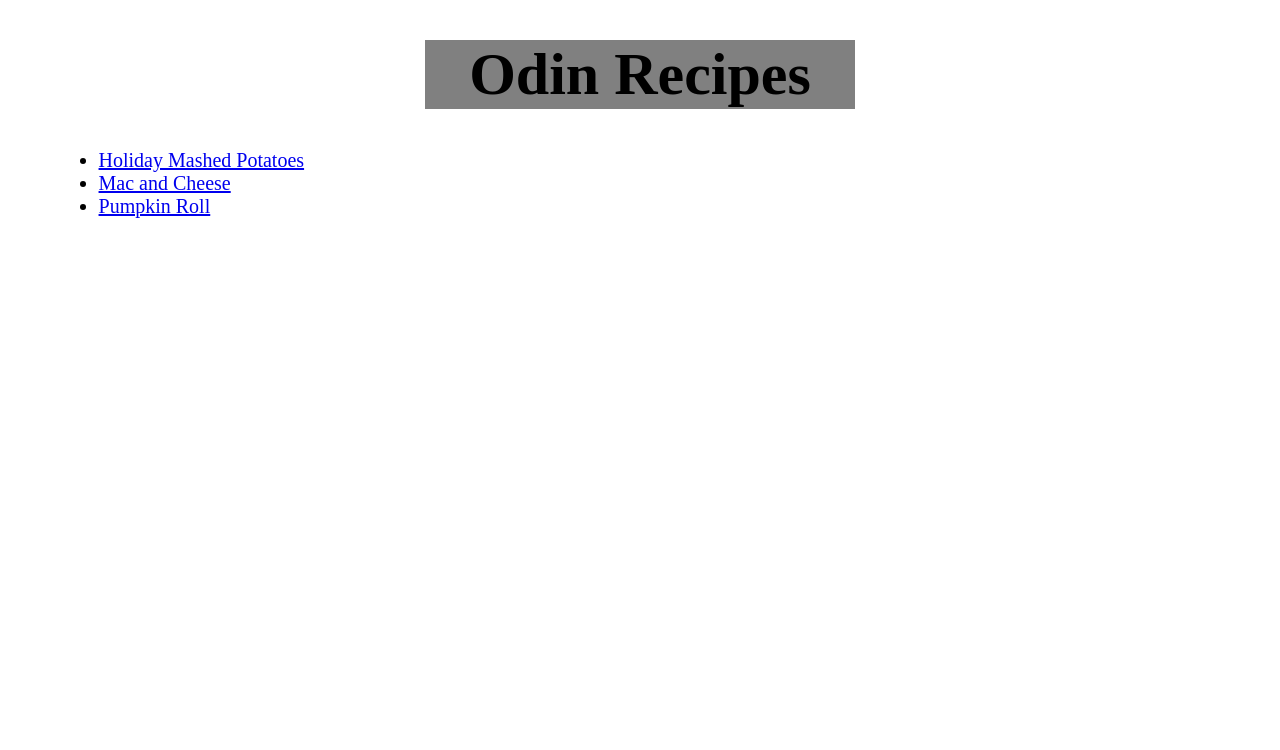
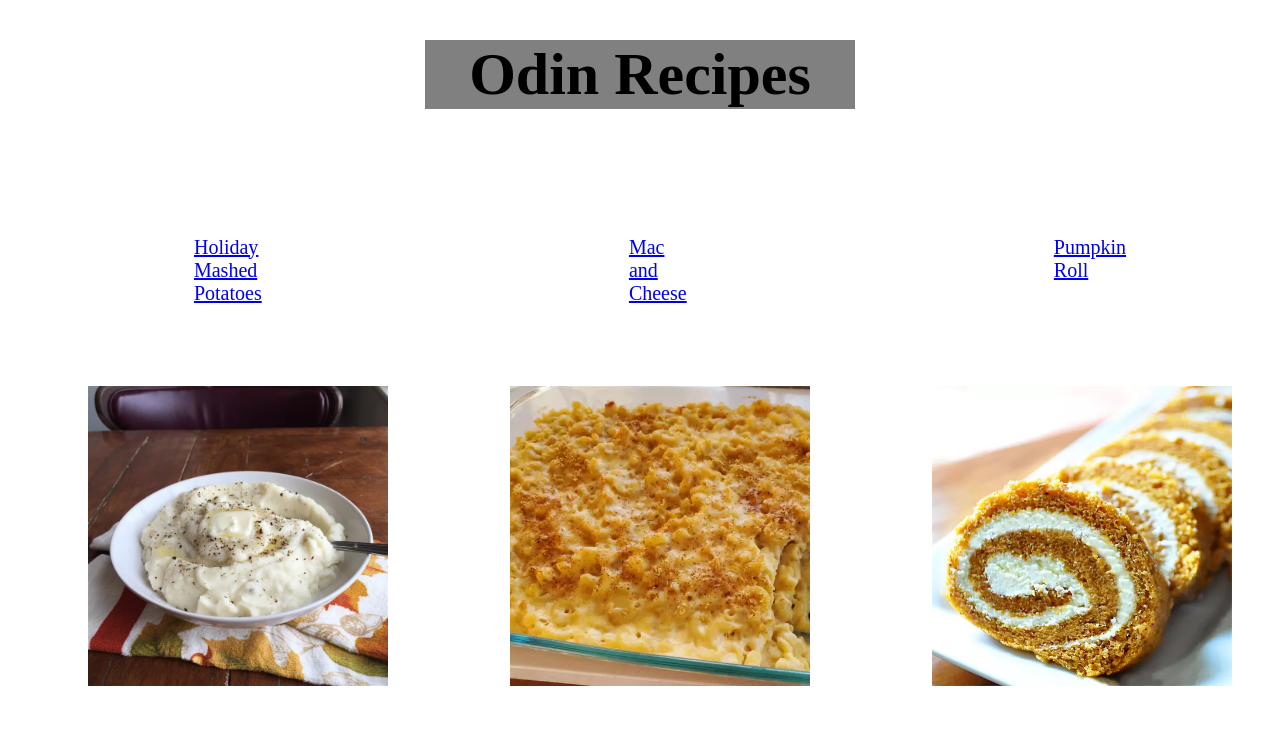
Before and after one commit to jerichosouthall/odin-recipes, a plain HTML site: page index.html in a window 1280 px wide. Drawn offline with Linux system fonts and the light colour scheme.

Commit message:
Add CSS changes Practicing CSS

```diff
--- a/index.html
+++ b/index.html
@@ -10,10 +10,17 @@
     </head>
     <body>
         <h1>Odin Recipes</h1>
-        <ul class="contents">
-            <li><a href=./recipes/holidaymashedpotatoes.html>Holiday Mashed Potatoes</a></li>
-            <li><a href=./recipes/macandcheese.html>Mac and Cheese</a></li>
-            <li><a href=./recipes/pumpkinroll.html>Pumpkin Roll</a></li>
+        <ul class="links">
+            <li id="link"><a href=./recipes/holidaymashedpotatoes.html>Holiday Mashed Potatoes</a></li>
+            <li id="link"><a href=./recipes/macandcheese.html>Mac and Cheese</a></li>
+            <li id="link"><a href=./recipes/pumpkinroll.html>Pumpkin Roll</a></li>
+        </ul>
+        <ul class="homeimg">
+            <li id="hmp"><img src="../img/mashedpotatoes.jpg" width="300" alt="holiday mashed potatoes"></li>
+            <li id="mac"><img src="../img/macandcheese.jpg" width="300" alt="mac and cheese">
+            </li>
+            <li id="proll"><img src="../img/pumpkinroll.jpg" width="300" alt="pumpkin roll">
+            </li>
         </ul>
     </body>
 </html>
--- a/style.css
+++ b/style.css
@@ -4,6 +4,7 @@ h1 {
     background-color: gray;
     margin-left: 33%;
     margin-right: 33%;
+    margin-bottom: 10%;
 }
 
 h2 {
@@ -22,7 +23,6 @@ p {
 
 ul,
 ol {
-    margin-left: 4%;
     font-family: 'Times New Roman', Times, serif;
     font-size: 20px;
 
@@ -32,3 +32,35 @@ img {
     display: block;
     margin: auto;
 }
+
+.links {
+    list-style: none;
+    display: flex;
+    justify-content: center;
+}
+
+#link {
+    display: block;
+    margin-inline: 15%;
+}
+
+.homeimg {
+    list-style: none;
+    display: flex;
+    justify-content: center;
+}
+
+#hmp {
+    display: block;
+    margin: 5%;
+}
+
+#mac {
+    display: block;
+    margin: 5%;
+}
+
+#proll {
+    display:block;
+    margin: 5%;
+}
```
